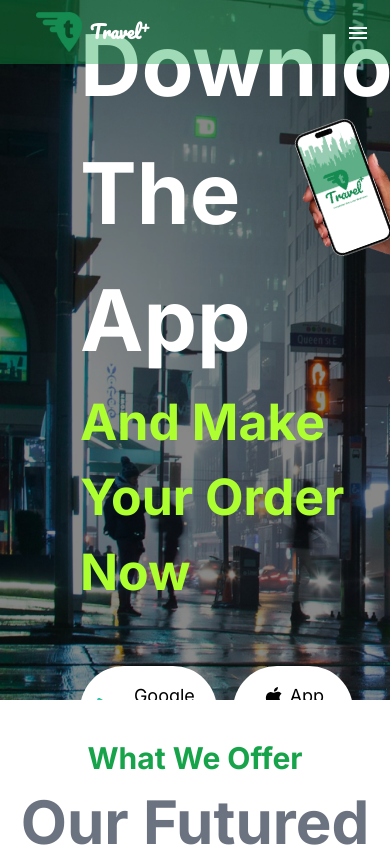
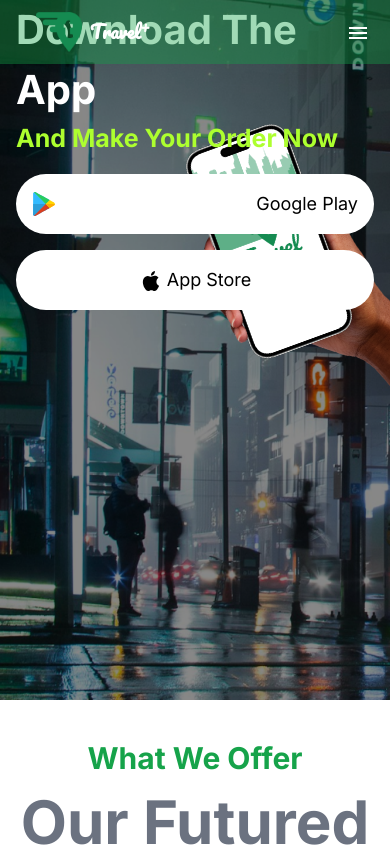
Before and after one commit to techvalleyng/travelplus_landing, a React (Vite) app: page / in a window 390 px wide. Shown: the top 847 px of the page. Built offline with nearby package versions, Linux system fonts and the light colour scheme.

Commit message:
added responsive for Background component

```diff
--- a/src/components/Background.tsx
+++ b/src/components/Background.tsx
@@ -1,29 +1,30 @@
-import AppleIcon from '@mui/icons-material/Apple'
-import Playstore from '../assets/playstore.svg'
-import hand from '../assets/hand.png'
-import './css/background.css'
+import AppleIcon from '@mui/icons-material/Apple';
+import Playstore from '../assets/playstore.svg';
+import hand from '../assets/hand.png';
+import './css/background.css';
+
 export default function Background() {
   return (
     <div>
-        <div className="container-fluid relative z-10 overflow-hidden h-[700px] flex items-center  bg-image bg-cover font-inter bg-no-repeat bg-fixed">
-          <div className="mt-30 w-[70%] ml-20">
-            <p className="text-[85px] font-bold text-white">Download The App </p>
-            <p className="text-[50px] font-bold text-[greenYellow]">And Make Your Order Now</p>
-            <div className='flex space-x-4 font-inter  translate-y-14'>
-              <button className='flex  bg-white  rounded-full p-4 text-lg justify-between items-center transition color duration-150 ease-linear hover:bg-green-500 hover:text-white' type="button">
-                <img className='w-6 mr-2 text-lg' src={Playstore} alt=""/>
+      <div className="container-fluid relative z-10 overflow-hidden h-[700px] flex flex-col md:flex-row items-center bg-image bg-cover font-inter bg-no-repeat bg-fixed">
+        <div className="mt-30 w-full md:w-[70%] ml-0 md:ml-20 px-4">
+          <p className="text-[40px] md:text-[65px] lg:text-[85px] font-bold text-white">Download The App</p>
+          <p className="text-[25px] md:text-[40px] lg:text-[50px] font-bold text-[greenYellow]">And Make Your Order Now</p>
+          <div className='flex flex-col md:flex-row space-x-0 md:space-x-4 font-inter translate-y-4 md:translate-y-14'>
+            <button className='flex bg-white rounded-full p-4 text-lg justify-between items-center transition duration-150 ease-linear hover:bg-green-500 hover:text-white' type="button">
+              <img className='w-6 mr-2 text-lg' src={Playstore} alt="" />
               Google Play
             </button>
-              <button type="button" className='font-inter transition color duration-150 ease-linear  bg-white rounded-full p-4 text-lg hover:bg-green-500 hover:text-white'>
-                <AppleIcon className='mr-1 text-lg'/>
+            <button type="button" className='font-inter transition duration-150 ease-linear bg-white rounded-full p-4 text-lg hover:bg-green-500 hover:text-white mt-4 md:mt-0'>
+              <AppleIcon className='mr-1 text-lg' />
               App Store
             </button>
           </div>
         </div>
-          <div className='flex-1 w-[60%]'>
-            <img className='w-[35%] mx-auto -z-10 object-contain -rotate-[20deg]  absolute -right-14 bottom-0 top-28' src={hand} alt="iamges skk" />
+        <div className='flex-1 w-full md:w-[60%]'>
+          <img className='w-[60%] md:w-[40%] lg:w-[35%] mx-auto -z-10 object-contain -rotate-[20deg] absolute -right-14 bottom-0 top-28' src={hand} alt="images" />
         </div>
       </div>
     </div>
-  )
+  );
 }
```
Lines whose indentation alone changed are shown as unchanged.
